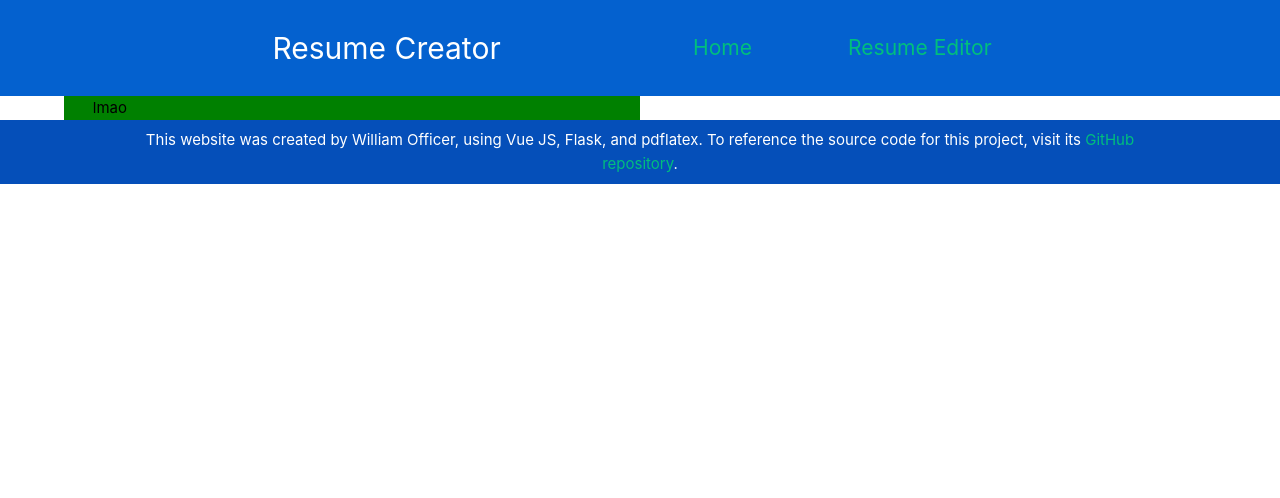
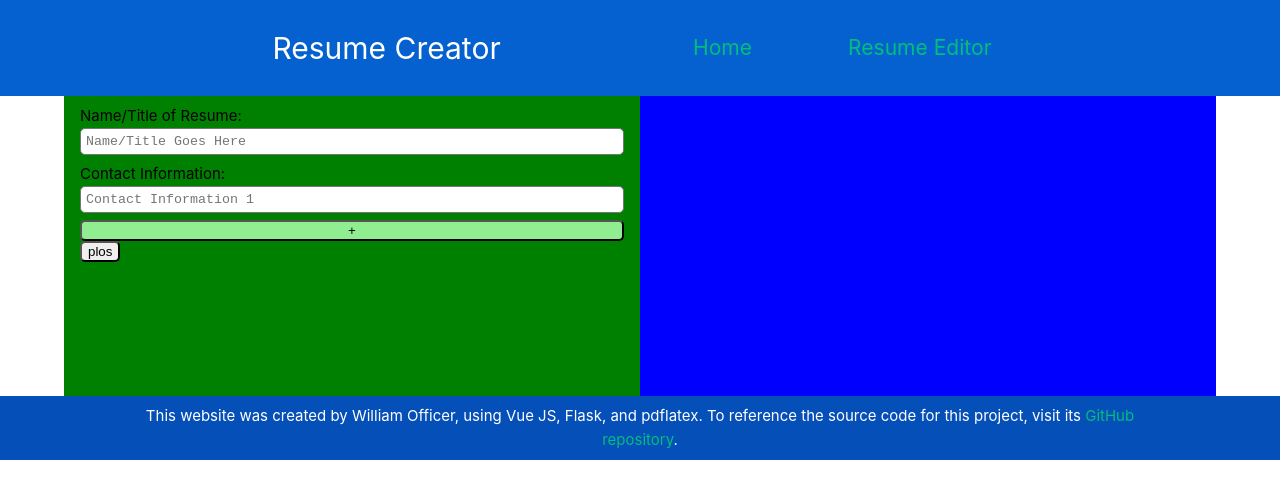
Before and after one commit to officerw/resume-creator, a Vue app in the folder frontend/: page /editor in a window 1280 px wide. Shown: the top 498 px of the page. Built offline with nearby package versions, Linux system fonts and the light colour scheme.

Commit message:
Adding name/contact information fields for user to fill

```diff
--- /dev/null
+++ b/frontend/src/components/NameContactInfo.vue
@@ -0,0 +1,99 @@
+<script setup lang="ts">
+    import { ref } from "vue"
+
+    // Give each contact information field an index
+    let index = 0
+
+    const name = ref("")
+    const contacts = ref([
+        { id: ++index, info: "" }
+    ])
+
+
+    // Add another field of contact information
+    function addContactInfo() {
+        contacts.value.push(
+            { id: ++index, info: "" }
+        )
+        console.log(contacts.value[contacts.value.length - 1].id)
+    }
+
+    // Remove field of contact information
+    function removeContactInfo() {
+        contacts.value.pop()
+        index -= 1
+    }
+
+    // Print out contact info
+    function print() {
+        for (let i = 0; i < contacts.value.length; i++) {
+            console.log(contacts.value[i])
+        }
+    }
+
+</script>
+
+<template>
+    <div class="name-contact-info-container">
+        <h4>Name/Title of Resume:</h4>
+        <textarea id="name" v-model="name" rows="1" name="Name" placeholder="Name/Title Goes Here" maxlength="50"></textarea>
+        <h4>Contact Information:</h4>
+        <ul>
+            <li v-for="contact in contacts" :key="contact.id">
+                <textarea v-model="contact.info" rows="1" name="ContactInfo" v-bind:placeholder="'Contact Information ' + contact.id.toString()" maxlength="50"></textarea>
+            </li>
+        </ul>
+
+        <div class="contact-list-buttons">
+            <button id="add-button" v-if="index<6" @click="addContactInfo()">+</button>
+            <button id="remove-button" v-if="index>1" @click="removeContactInfo()">-</button>
+        </div>
+
+        <button @onclick="print()">plos</button>
+    </div>
+</template>
+
+<style>
+    .name-contact-info-container {
+        width: 100%;
+        height: 100%;
+    }
+
+    .contact-list-buttons {
+        display: flex;
+    }
+
+    textarea {
+        padding: 5px;
+        border-radius: 5px;
+        width: 100%;
+        resize:none;
+    }
+
+    ul {
+        list-style: none;
+        padding: 0;
+    }
+
+    #name {
+        resize:none;
+        overflow-x: hidden;
+    }
+
+    button {
+        display: flex;
+        flex-direction:row;
+        justify-content: center;
+        flex: 1;
+        border-radius: 5px;
+    }
+
+    #add-button {
+        background-color: lightgreen;
+    }
+
+    #remove-button {
+        background-color: lightcoral
+    }
+
+</style>
--- a/frontend/src/components/PDFViewer.vue
+++ b/frontend/src/components/PDFViewer.vue
@@ -3,12 +3,12 @@
 </script>
 
 <template>
-    <div class="main">
+    <div class="pdf">
     </div>
 </template>
 
 <style>
-    .main {
+    .pdf {
         width: 100%;
         height: 100%;
     }
--- a/frontend/src/components/ResumeBuilder.vue
+++ b/frontend/src/components/ResumeBuilder.vue
@@ -1,15 +1,15 @@
 <script setup lang="ts">
-
+    import NameContactInfo from "../components/NameContactInfo.vue"
 </script>
 
 <template>
-    <div class="main">
-        lmao
+    <div class="resume-builder">
+        <NameContactInfo/>
     </div>
 </template>
 
 <style>
-    .main {
+    .resume-builder {
         width: 100%;
         height: 100%;
     }
--- a/frontend/src/views/TemplateEditor.vue
+++ b/frontend/src/views/TemplateEditor.vue
@@ -4,34 +4,37 @@ import ResumeBuilder from "../components/ResumeBuilder.vue"
 </script>
 
 <template>
-    <div class="main">
-        <div id="left-panel">
+    <div class="editor">
+        <div id="left-editor">
             <ResumeBuilder/>
         </div>
 
-        <div id="right-panel">
+        <div id="right-editor">
             <PDFViewer/>
         </div>
     </div>
 </template>
 
 <style>
-    .main {
+    .editor {
         width: 100%;
         padding: 0 5% 0 5%;
-        height: max-content;
+        height: 300px;
         display: block;
     }
 
-    #left-panel {
-        display: inline-block;
+    #left-editor {
+        display: block;
+        float: left;
+        padding: 0.5rem 1rem;
         width: 50%;
         height: 100%;
         background-color: green;
     }
 
-    #right-panel {
-        display: inline-block;
+    #right-editor {
+        display: block;
+        float: right;
         width: 50%;
         height: 100%;
         background-color: blue;
--- a/frontend/tsconfig.app.json
+++ b/frontend/tsconfig.app.json
@@ -1,6 +1,6 @@
 {
   "extends": "@vue/tsconfig/tsconfig.dom.json",
-  "include": ["env.d.ts", "src/**/*", "src/**/*.vue"],
+  "include": ["env.d.ts", "src/**/*", "src/**/*.vue", "src/components/*.vue"],
   "exclude": ["src/**/__tests__/*"],
   "compilerOptions": {
     "composite": true,
```
